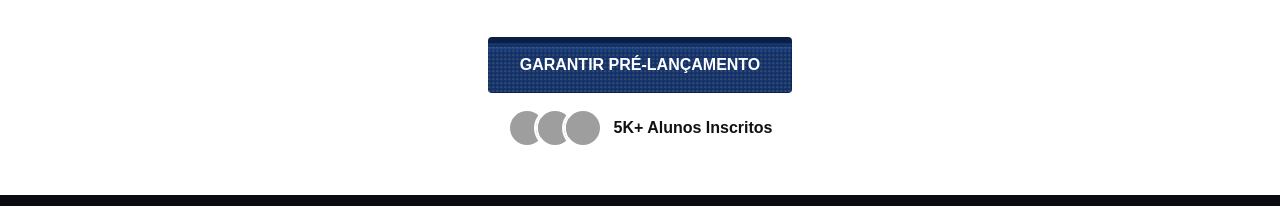
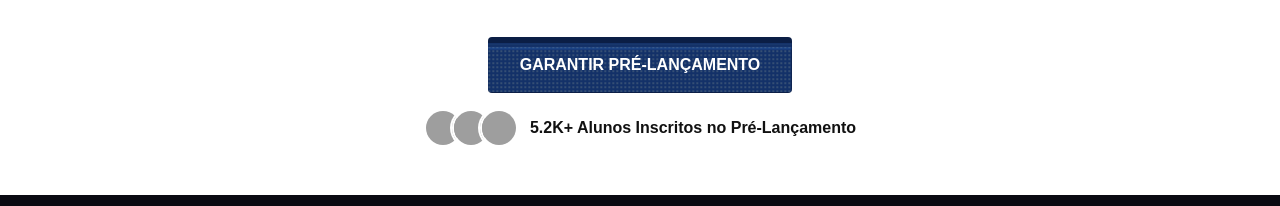
Before and after one commit to StarMKT/metodo-ia-pro.github.io, a plain HTML site: page index.html in a window 1280 px wide. Shown: the part 820-1026 px from the top of the page. Drawn offline with nearby package versions, Linux system fonts and the light colour scheme; grey boxes are pictures that could not be loaded; a script that the page names is missing; a web font is replaced by a local one.

Commit message:
🚧 Subscribe update

```diff
--- a/index.html
+++ b/index.html
@@ -97,7 +97,7 @@
                     <img src="https://i.pravatar.cc/48?img=5" alt="Aluno 2">
                     <img src="https://i.pravatar.cc/48?img=7" alt="Aluno 3">
                 </div>
-                <span>5K+ Alunos Inscritos</span>
+                <span>5.2K+ Alunos Inscritos no Pré-Lançamento</span>
             </div>
         </div>
 
```
